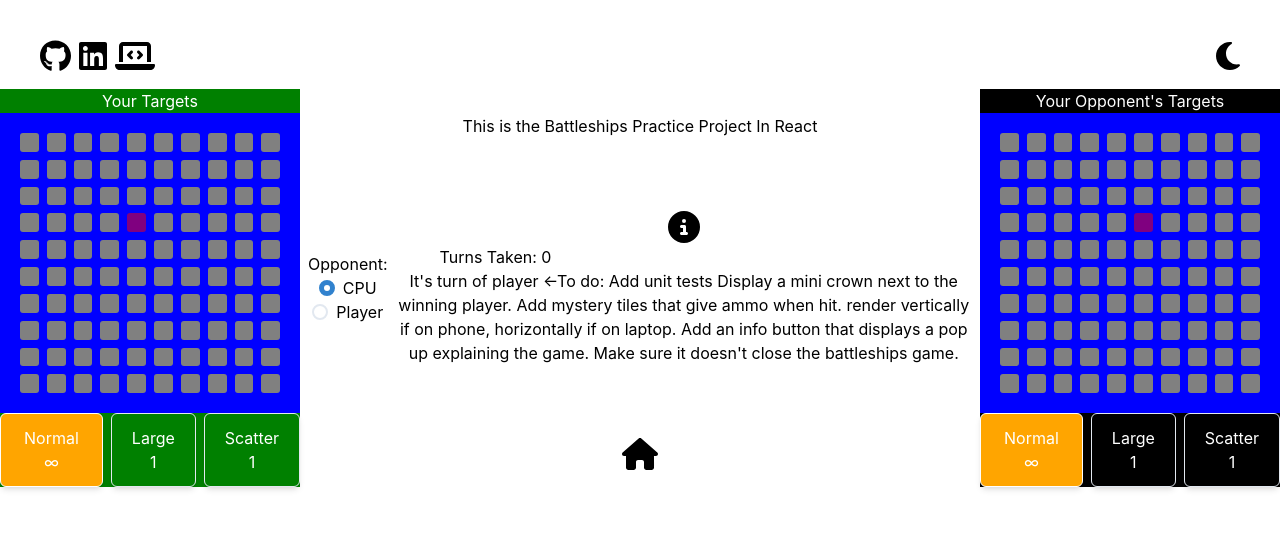
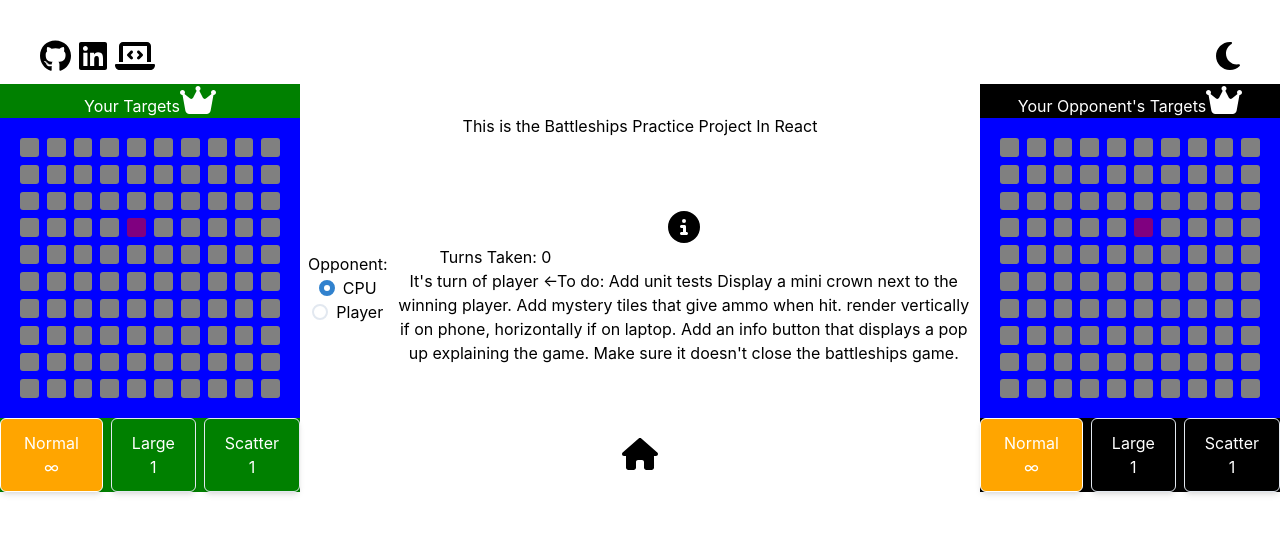
Before and after one commit to AalimCoding/AalimCoding.github.io, a React (Create React App) app: page /#/Battleships in a window 1280 px wide. Shown: the top 534 px of the page. Built offline with nearby package versions, Linux system fonts and the light colour scheme.

Commit message:
Added placeholder crowns that change colour with the theme. Will be changed to display only for one player when they wins the game.

```diff
--- a/src/Battleships.js
+++ b/src/Battleships.js
@@ -2,7 +2,7 @@ import { useTheme } from "./ThemeContext"
 import { useState, useEffect } from "react";
 import RadioCardWeapons from "./RadioCardWeapons";
 import { FontAwesomeIcon } from "@fortawesome/react-fontawesome";
-import { faCircleInfo } from "@fortawesome/free-solid-svg-icons";
+import { faCircleInfo, faCrown } from "@fortawesome/free-solid-svg-icons";
 import { Box, Grid, GridItem, HStack, Radio, RadioGroup, Stack, useRadioGroup } from "@chakra-ui/react";
 import BattleshipsInfo from "./BattleshipsInfo";
 
@@ -342,10 +342,16 @@ This should help ensure the game is fair.*/
 
 
             <HStack height={300}>
+
                 <Box style={{
                     background: whoseTurnIsIt === 0 ? 'green' : (theme === "light" ? "black" : "white"),
                     color: theme === "light" ? "white" : "black"
                 }}>Your Targets
+                    <FontAwesomeIcon icon={faCrown} size="2x"
+                        style={{
+                            background: whoseTurnIsIt === 0 ? 'green' : (theme === "light" ? "black" : "white"),
+                            color: theme === "light" ? "white" : "black"
+                        }} />
                     <Grid width={300}
                         height={300}
                         templateColumns='repeat(10, 1fr)'
@@ -362,6 +368,7 @@ This should help ensure the game is fair.*/
 
 
                 <Box >Opponent:
+
                     <RadioGroup display onChange={setGamemode} value={Gamemode}>
                         <Radio value='CPU'>CPU</Radio>
                         <Radio value='Player'>Player</Radio>
@@ -396,6 +403,11 @@ This should help ensure the game is fair.*/
                     background: whoseTurnIsIt === 1 ? 'green' : (theme === "light" ? "black" : "white"),
                     color: theme === "light" ? "white" : "black"
                 }}>Your Opponent's Targets
+                    <FontAwesomeIcon icon={faCrown} size="2x"
+                        style={{
+                            background: whoseTurnIsIt === 1 ? 'green' : (theme === "light" ? "black" : "white"),
+                            color: theme === "light" ? "white" : "black"
+                        }} />
                     <Grid width={300}
                         height={300}
                         templateColumns='repeat(10, 1fr)'
```
